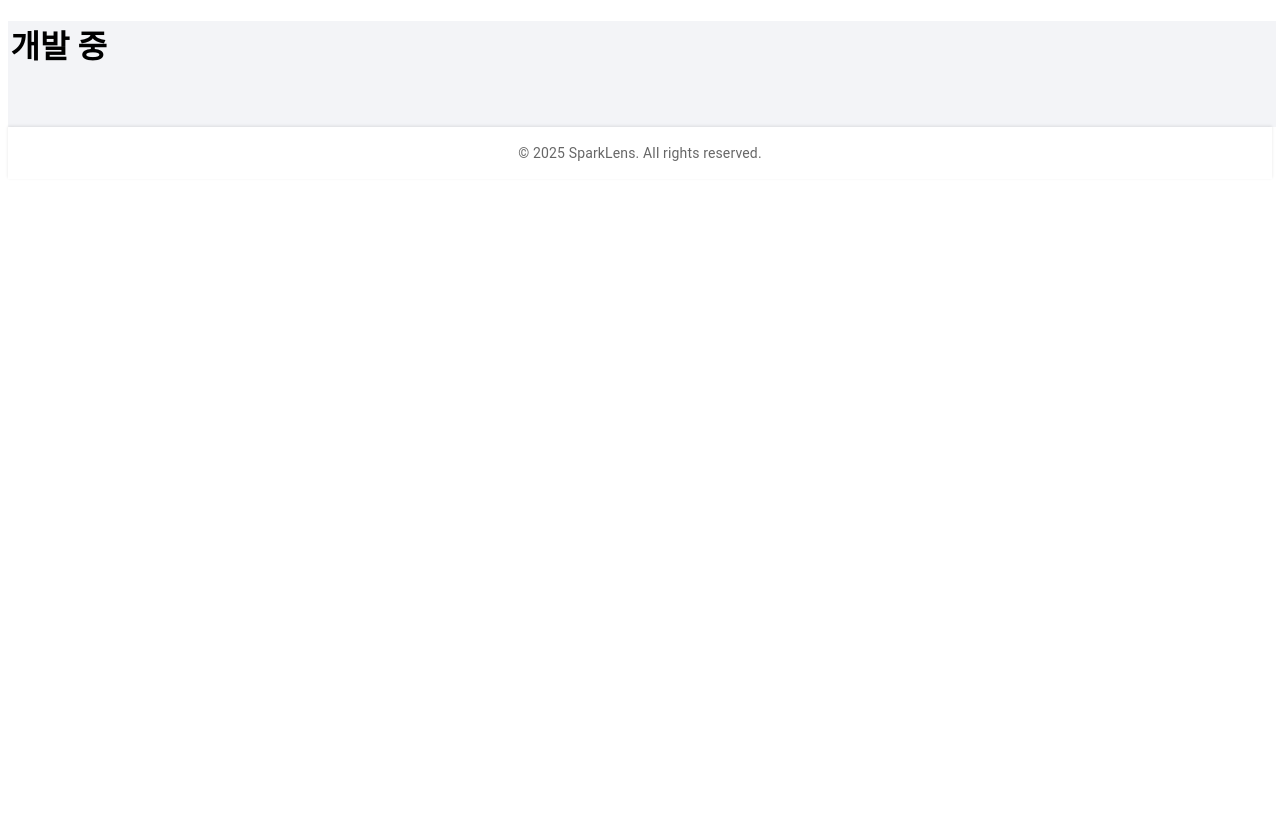
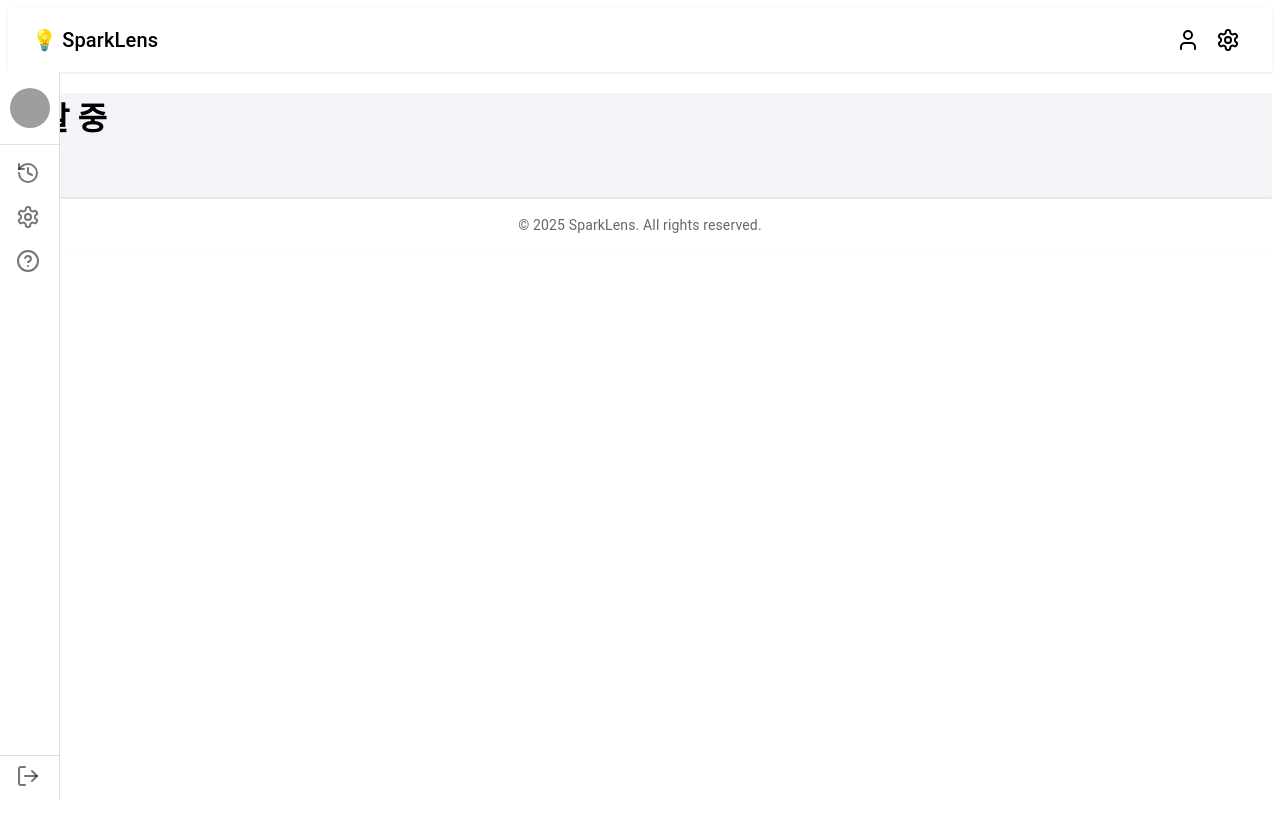
Before and after one commit to GDG-HUFS-Idea/next, a Next.js app: page / in a window 1280 px wide. Shown: the top 824 px of the page. Before the commit the page ends 800 px from the top, so only its background shows below. Built offline with nearby package versions, Linux system fonts and the light colour scheme; grey boxes are pictures that could not be loaded; what @mui/material-nextjs would draw is missing.

Commit message:
refactor: sidebar 변경
맨 위에서는  header  부분이 보이지만, 스크롤을 내리면 height가 100%로 바뀜

```diff
--- a/src/app/layout.tsx
+++ b/src/app/layout.tsx
@@ -3,6 +3,8 @@ import * as React from 'react'
 import { AppRouterCacheProvider } from '@mui/material-nextjs/v15-appRouter'
 import Footer from '@/widgets/footer'
 import './global.css'
+import ClientSidebar from '@/pages/clientSidebar'
+import Header from '@/widgets/header'
 
 export const metadata: Metadata = {
   title: 'SparkLens',
@@ -14,12 +16,19 @@ export default function RootLayout({
 }: {
   children: React.ReactNode
 }) {
+  const user = {
+    name: 'Andrew Smith',
+    avatar: '/avatar.png',
+  }
   return (
     <html lang="en">
       <body>
         <AppRouterCacheProvider>
-          <main>{children}</main>
-          <Footer />
+          <Header />
+          <ClientSidebar user={user}>
+            <main>{children}</main>
+            <Footer />
+          </ClientSidebar>
         </AppRouterCacheProvider>
       </body>
     </html>
--- a/src/pages/sidebar.tsx
+++ b/src/pages/sidebar.tsx
@@ -1,6 +1,6 @@
 'use client'
 
-import { useState } from 'react'
+import { useState, useEffect } from 'react'
 import {
   Drawer,
   List,
@@ -16,7 +16,8 @@ import {
   Tooltip,
 } from '@mui/material'
 import { Settings, LogOut, HelpCircle, History } from 'lucide-react'
-import Header from '@/widgets/header'
+
+const HEADER_HEIGHT = 72 // Header 높이(px) - 실제 헤더 높이에 맞게 조정 필요
 
 const Sidebar = ({
   user,
@@ -27,6 +28,31 @@ const Sidebar = ({
 }) => {
   const [open, setOpen] = useState(false)
   const [selectedMenu, setSelectedMenu] = useState<string | null>(null)
+  const [scrollPosition, setScrollPosition] = useState(0)
+  const [sidebarTop, setSidebarTop] = useState(HEADER_HEIGHT)
+
+  // 스크롤 이벤트 핸들러
+  const handleScroll = () => {
+    const position = window.pageYOffset
+    setScrollPosition(position)
+
+    // 스크롤 위치에 따라 사이드바 상단 위치 조정
+    // 스크롤이 헤더 높이보다 크면 사이드바를 상단에 고정, 아니면 헤더 아래로 배치
+    if (position < HEADER_HEIGHT) {
+      setSidebarTop(HEADER_HEIGHT - position)
+    } else {
+      setSidebarTop(0)
+    }
+  }
+
+  // 스크롤 이벤트 리스너 등록 및 해제
+  useEffect(() => {
+    window.addEventListener('scroll', handleScroll, { passive: true })
+
+    return () => {
+      window.removeEventListener('scroll', handleScroll)
+    }
+  }, [])
 
   const handleMenuClick = (menu: string) => {
     setSelectedMenu((prev) => (prev === menu ? null : menu))
@@ -48,14 +74,15 @@ const Sidebar = ({
           '& .MuiDrawer-paper': {
             boxSizing: 'border-box',
             position: 'fixed',
-            height: '100vh',
             width: open ? 220 : 60,
             whiteSpace: 'nowrap',
-            transition: 'width 0.3s ease-in-out',
+            transition: 'width 0.3s ease-in-out, top 0.2s ease-out',
             overflowX: 'hidden',
             display: 'flex',
             flexDirection: 'column',
             borderRight: '1px solid #ddd',
+            height: `calc(100% - ${sidebarTop}px)`,
+            top: sidebarTop,
           },
         }}
       >
@@ -82,7 +109,15 @@ const Sidebar = ({
         </Box>
         <Divider sx={{ width: '100%' }} />
 
-        {/* 메뉴 리스트 */}
+        {/* 메뉴 리스트 - 높이를 90%로 조정 */}
+        <Box
+          sx={{
+            display: 'flex',
+            height: '90%',
+            flexDirection: 'column',
+            overflow: 'auto',
+          }}
+        >
           <Box sx={{ display: 'flex' }}>
             <List sx={{ width: '3em', alignItems: 'center' }}>
               {/* History 버튼 */}
@@ -90,7 +125,7 @@ const Sidebar = ({
                 <ListItemButton
                   onClick={() => handleMenuClick('history')}
                   sx={{
-                  borderLeft:
+                    borderRight:
                       selectedMenu === 'history' ? '4px solid black' : 'none',
                     display: 'flex',
                     alignItems: 'center',
@@ -116,7 +151,7 @@ const Sidebar = ({
                 <ListItemButton
                   onClick={() => handleMenuClick('settings')}
                   sx={{
-                  borderLeft:
+                    borderRight:
                       selectedMenu === 'settings' ? '4px solid black' : 'none',
                     display: 'flex',
                     alignItems: 'center',
@@ -142,7 +177,7 @@ const Sidebar = ({
                 <ListItemButton
                   onClick={() => handleMenuClick('help')}
                   sx={{
-                  borderLeft:
+                    borderRight:
                       selectedMenu === 'help' ? '4px solid black' : 'none',
                     display: 'flex',
                     alignItems: 'center',
@@ -203,9 +238,11 @@ const Sidebar = ({
               </Collapse>
             )}
           </Box>
+        </Box>
+
         <Divider sx={{ width: '100%' }} />
 
-        {/* 로그아웃 버튼 */}
+        {/* 로그아웃 버튼 - 하단에 고정 */}
         <Box sx={{ marginTop: 'auto', width: '100%' }}>
           <ListItem disablePadding>
             <ListItemButton sx={{ display: 'flex', alignItems: 'center' }}>
@@ -221,6 +258,7 @@ const Sidebar = ({
                   </Box>
                 </Tooltip>
               </ListItemIcon>
+              {open && <ListItemText primary="Logout" />}
             </ListItemButton>
           </ListItem>
         </Box>
@@ -232,10 +270,8 @@ const Sidebar = ({
           flexGrow: 1,
           minHeight: '100vh',
           overflow: 'auto',
-          paddingLeft: 0,
         }}
       >
-        <Header open={open} />
         {children}
       </Box>
     </Box>
--- a/src/widgets/header.tsx
+++ b/src/widgets/header.tsx
@@ -5,19 +5,11 @@ import Typography from '@mui/material/Typography'
 import { User, Settings } from 'lucide-react'
 import styles from '../shared/ui/headerFooterStyles'
 
-interface HeaderProps {
-  open?: boolean
-  toggleSidebar?: () => void
-}
-
-const Header: React.FC<HeaderProps> = ({ open = false }) => {
+const Header: React.FC = () => {
   return (
     <AppBar
       sx={{
         ...styles.header,
-        ml: open ? '12%' : '3%', // sidebar가 열리면 270px 만큼 좌측 여백을 줍니다.
-        width: open ? '88%' : '97%', // sidebar 너비만큼 너비를 줄입니다.
-        transition: 'margin 0.5s ease, width 0.5s ease', // 부드러운 애니메이션 효과 추가
       }}
     >
       <Toolbar sx={styles.toolbar}>
```
Also changed, not shown: src/app/setting/layout.tsx (+1 -8 lines). Lines whose indentation alone changed are shown as unchanged.
